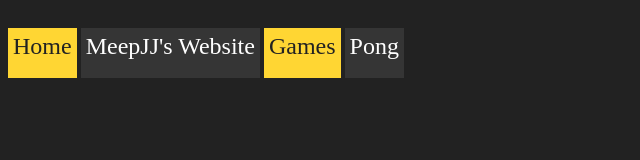
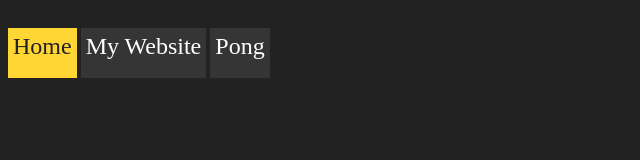
Before and after one commit to MeepJJ/MeepJJ.github.io, a plain HTML site: page index.html in a window 1280 px wide. Shown: the whole page, without its empty margins (0-640 px from the left). Drawn offline with Linux system fonts and the light colour scheme.

Commit message:
Update index.html

```diff
--- a/index.html
+++ b/index.html
@@ -40,8 +40,7 @@
 <body>
 <div>
     <h2 id="Home" href="url">Home</h2>
-    <h2 class="head1">MeepJJ's Website</h2>
-    <h2 id="Games">Games</h2>
+    <h2 class="head1">My Website</h2>
     <a href="https://meepjj.github.io/pong.html"><h2 class="head1 games">Pong</h2></a>
 
 
```
